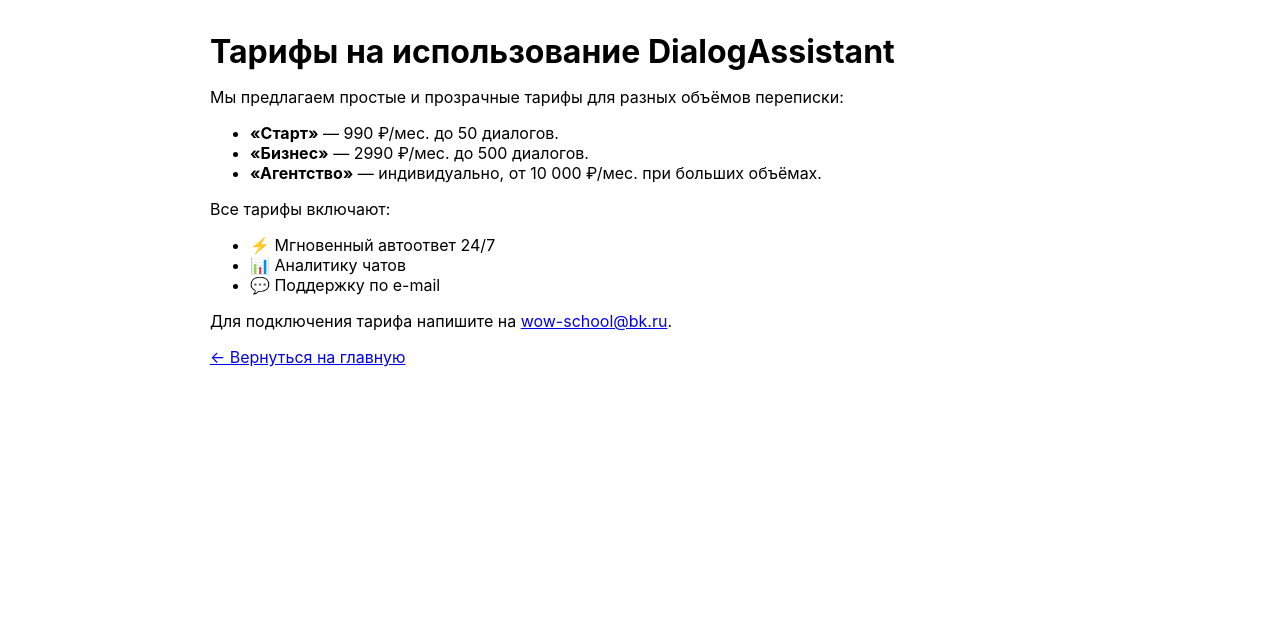
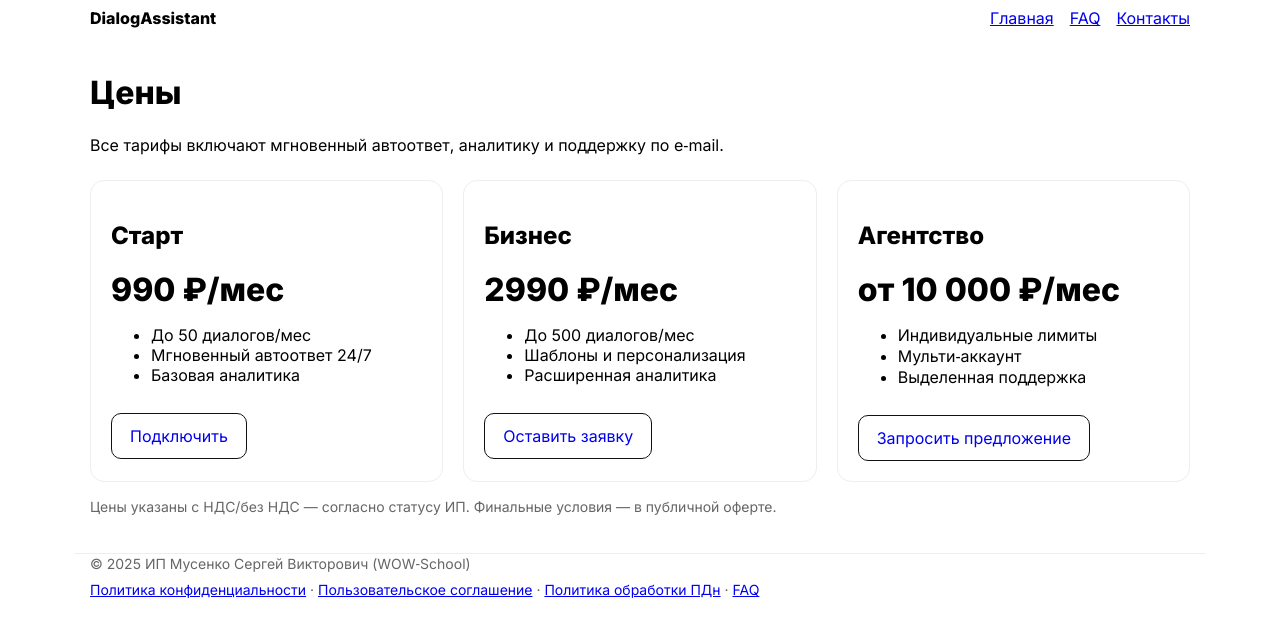
Before and after one commit to wowschoolenglish-svg/avito-helper-webhook, a website: page pricing.html in a window 1280 px wide. Drawn offline with Linux system fonts and the light colour scheme.

Commit message:
Update pricing.html

```diff
--- a/pricing.html
+++ b/pricing.html
@@ -1,26 +1,78 @@
 <!doctype html>
 <html lang="ru">
 <head>
-<meta charset="utf-8">
-<meta name="viewport" content="width=device-width,initial-scale=1">
+<meta charset="utf-8" />
+<meta name="viewport" content="width=device-width, initial-scale=1" />
 <title>Цены — DialogAssistant</title>
-<style>body{font-family:Inter,system-ui,Arial;max-width:860px;margin:32px auto;padding:0 16px} h1{margin-bottom:16px}</style>
+<meta name="description" content="Тарифы DialogAssistant для автоответов в чатах Авито: Старт, Бизнес и Агентство." />
+<link rel="icon" href="/favicon.ico" />
+<link rel="preconnect" href="https://fonts.googleapis.com">
+<link rel="preconnect" href="https://fonts.gstatic.com" crossorigin>
+<link href="https://fonts.googleapis.com/css2?family=Inter:wght@400;600;800&display=swap" rel="stylesheet">
+<style>
+body{font-family:Inter,system-ui,-apple-system,Segoe UI,Roboto,Arial}
+.container{max-width:1100px;margin:0 auto;padding:0 16px}
+header{display:flex;justify-content:space-between;align-items:center;padding:16px 0}
+.grid{display:grid;gap:20px;grid-template-columns:repeat(auto-fit,minmax(260px,1fr));margin-top:24px}
+.card{border:1px solid #eee;border-radius:14px;padding:20px}
+.price{font-size:32px;font-weight:800;margin:8px 0}
+.btn{display:inline-block;margin-top:12px;padding:12px 18px;border-radius:10px;border:1px solid #111;text-decoration:none}
+footer{margin-top:48px;padding:24px 0;border-top:1px solid #eee;color:#666;font-size:14px}
+</style>
 </head>
 <body>
-<h1>Тарифы на использование DialogAssistant</h1>
-<p>Мы предлагаем простые и прозрачные тарифы для разных объёмов переписки:</p>
+<header class="container">
+<div style="font-weight:800"><a href="/" style="text-decoration:none;color:inherit">DialogAssistant</a></div>
+<nav style="display:flex;gap:16px">
+<a href="/">Главная</a>
+<a href="/faq.html">FAQ</a>
+<a href="/contacts.html">Контакты</a>
+</nav>
+</header>
+<main class="container" style="padding:24px 0">
+<h1>Цены</h1>
+<p>Все тарифы включают мгновенный автоответ, аналитику и поддержку по e‑mail.</p>
+<div class="grid">
+<section class="card">
+<h2>Старт</h2>
+<div class="price">990 ₽/мес</div>
 <ul>
-<li><strong>«Старт»</strong> — 990 ₽/мес. до 50 диалогов.</li>
-<li><strong>«Бизнес»</strong> — 2990 ₽/мес. до 500 диалогов.</li>
-<li><strong>«Агентство»</strong> — индивидуально, от 10 000 ₽/мес. при больших объёмах.</li>
+<li>До 50 диалогов/мес</li>
+<li>Мгновенный автоответ 24/7</li>
+<li>Базовая аналитика</li>
 </ul>
-<p>Все тарифы включают:</p>
+<a class="btn" href="/contacts.html">Подключить</a>
+</section>
+<section class="card">
+<h2>Бизнес</h2>
+<div class="price">2990 ₽/мес</div>
 <ul>
-<li>⚡ Мгновенный автоответ 24/7</li>
-<li>📊 Аналитику чатов</li>
-<li>💬 Поддержку по e-mail</li>
+<li>До 500 диалогов/мес</li>
+<li>Шаблоны и персонализация</li>
+<li>Расширенная аналитика</li>
 </ul>
-<p>Для подключения тарифа напишите на <a href="mailto:wow-school@bk.ru">wow-school@bk.ru</a>.</p>
-<p><a href="/">← Вернуться на главную</a></p>
-</body>
+<a class="btn" href="/contacts.html">Оставить заявку</a>
+</section>
+<section class="card">
+<h2>Агентство</h2>
+<div class="price">от 10 000 ₽/мес</div>
+<ul>
+<li>Индивидуальные лимиты</li>
+<li>Мульти‑аккаунт</li>
+<li>Выделенная поддержка</li>
+</ul>
+<a class="btn" href="/contacts.html">Запросить предложение</a>
+</section>
+</div>
+<p style="margin-top:16px;font-size:14px;color:#666">Цены указаны с НДС/без НДС — согласно статусу ИП. Финальные условия — в публичной оферте.</p>
+</main>
+<footer class="container">
+<div>© <span id="y"></span> ИП Мусенко Сергей Викторович (WOW‑School)</div>
+<div style="margin-top:8px">
+<a href="/privacy.html">Политика конфиденциальности</a> ·
+<a href="/terms.html">Пользовательское соглашение</a> ·
+<a href="/pdn.html">Политика обработки ПДн</a> ·
+<a href="/faq.html">FAQ</a>
+</div>
+<script>document.getElementById('y').textContent = new Date().getFullYear()</script>
 </html>
```
